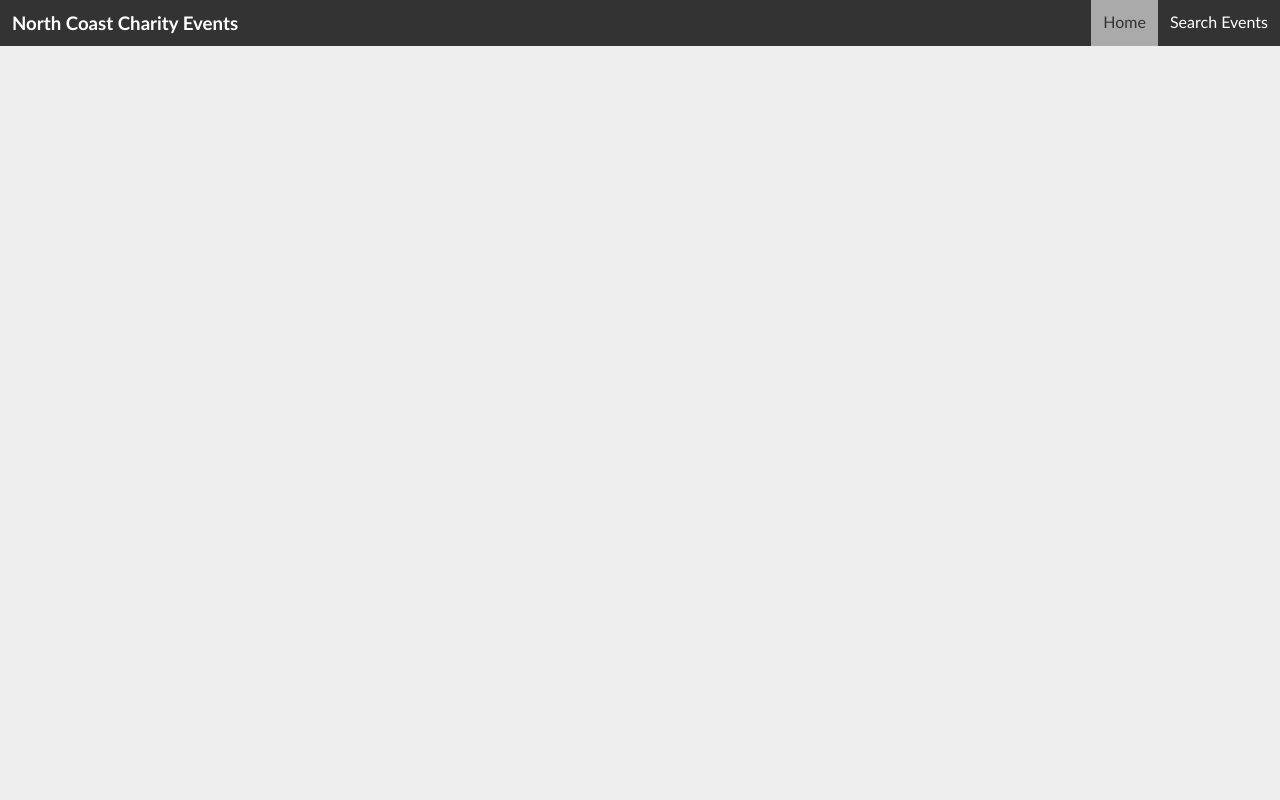
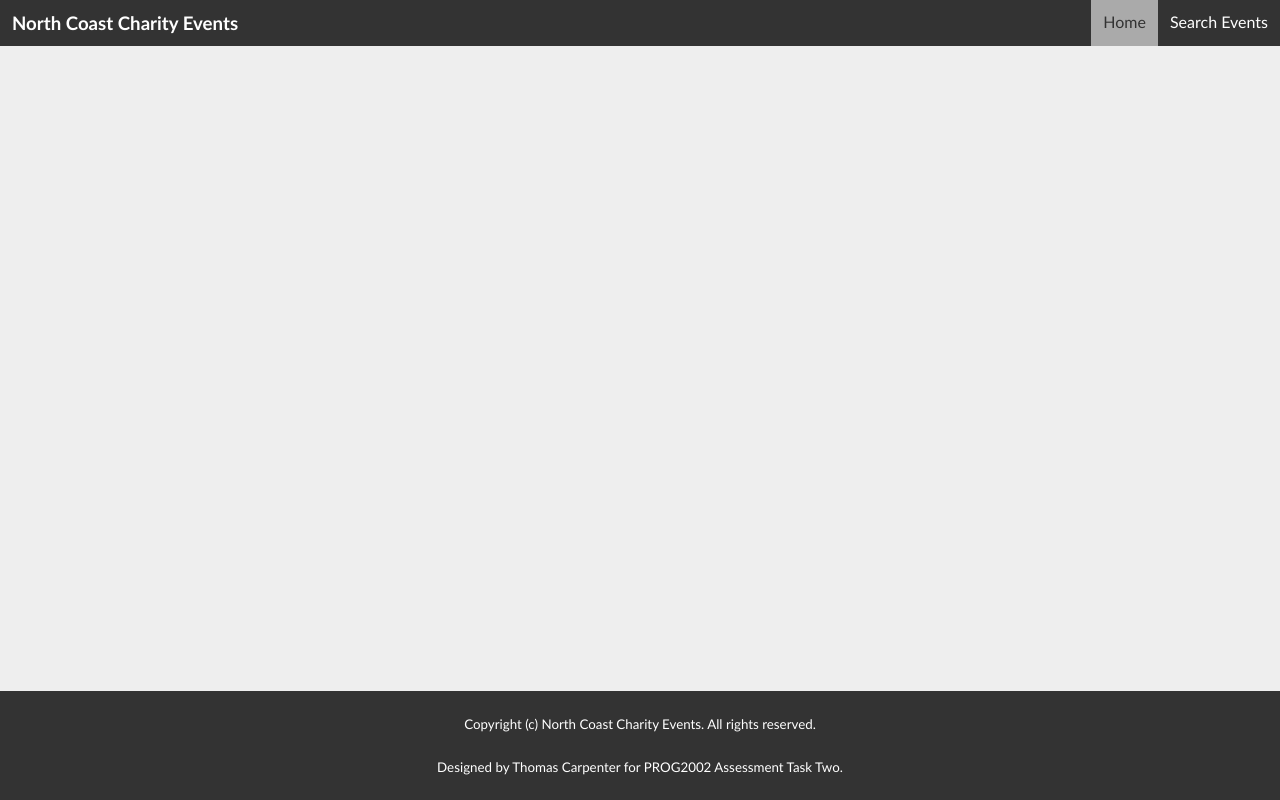
Before and after one commit to soccer92/23636116-PROG2002-AT2-SCU, a plain HTML site: page web/index.html in a window 1280 px wide. Drawn offline with Linux system fonts and the light colour scheme.

Commit message:
Created the <footer> and <main> tags, populated the footer with content.

```diff
--- a/web/index.html
+++ b/web/index.html
@@ -20,5 +20,14 @@
             <a title="Search Events" href="search.html">Search Events</a>
         </nav>
         <!-- Nav Conclude -->
+        <!-- Main Content -->
+         <main></main>
+        <!-- Main Content Conclude -->
+        <!-- Footer -->
+        <footer>
+            <p>Copyright (c) North Coast Charity Events. All rights reserved.</p>
+            <p>Designed by Thomas Carpenter for PROG2002 Assessment Task Two.</p>
+        </footer>
+        <!-- Footer Conclude -->
     </body>
 </html>
```
